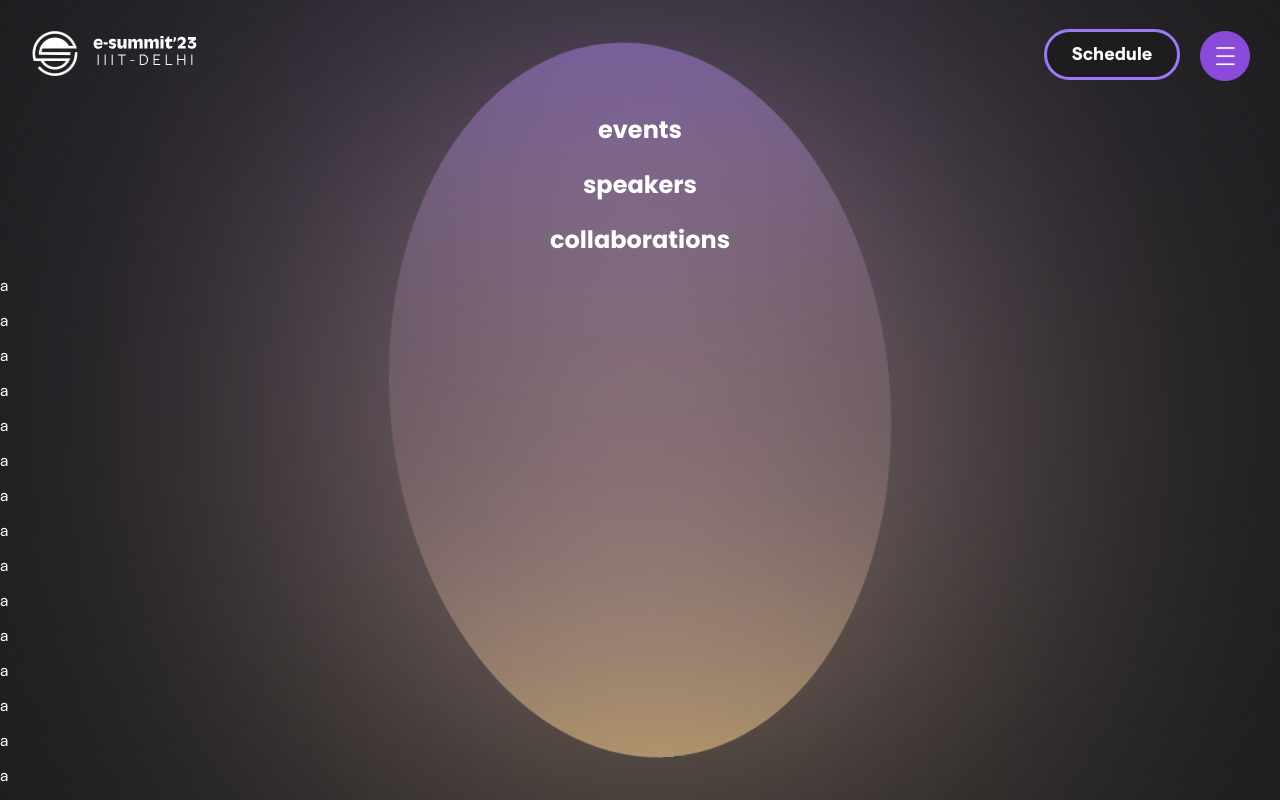
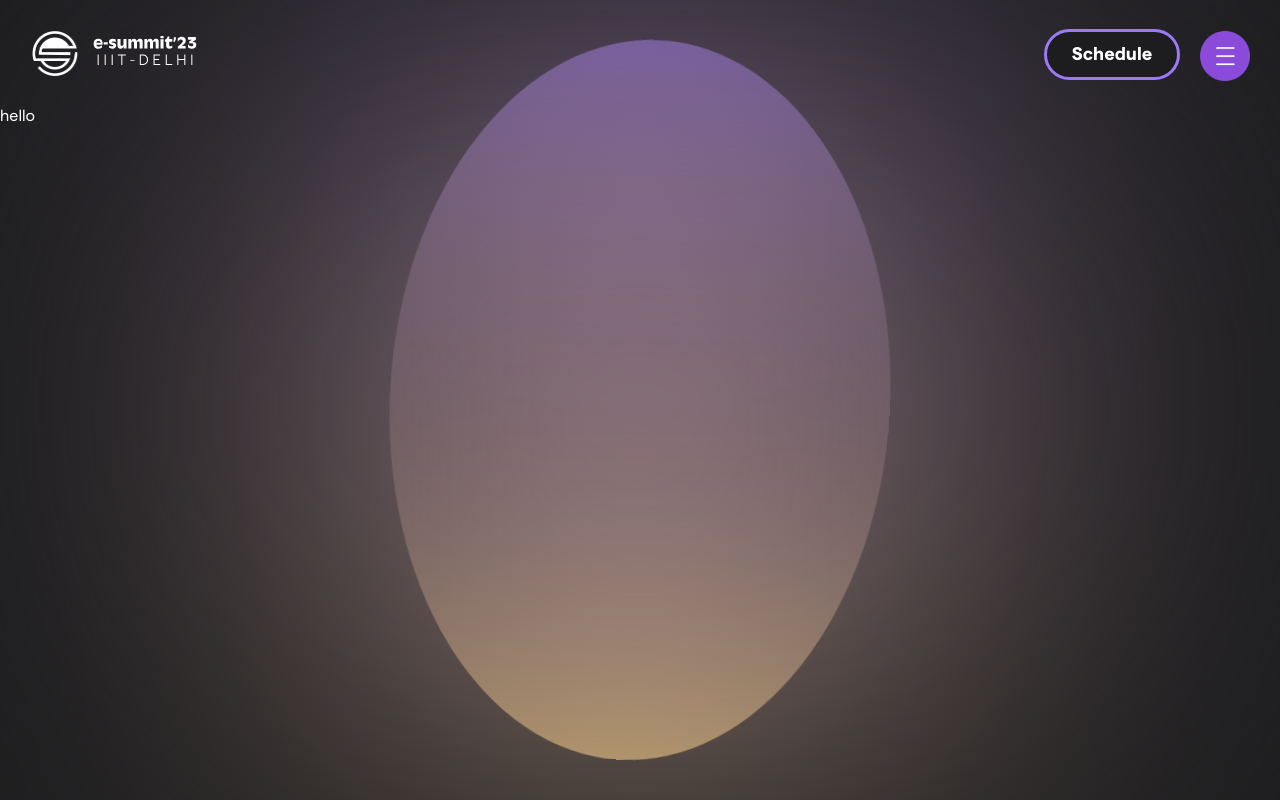
Before and after one commit to SarthakS09/techstars, a React (Create React App) app: page / in a window 1280 px wide. Shown: the top 800 px of the page. Built offline with nearby package versions, Linux system fonts and the light colour scheme.

Commit message:
added animate.css link

```diff
--- a/public/index.html
+++ b/public/index.html
@@ -18,6 +18,10 @@
     <link rel="preconnect" href="https://fonts.googleapis.com">
     <link rel="preconnect" href="https://fonts.gstatic.com" crossorigin>
     <link href="https://fonts.googleapis.com/css2?family=Poppins:wght@700&display=swap" rel="stylesheet">
+    <link
+    rel="stylesheet"
+    href="https://cdnjs.cloudflare.com/ajax/libs/animate.css/4.1.1/animate.min.css"
+    />
     <!--
       Notice the use of %PUBLIC_URL% in the tags above.
       It will be replaced with the URL of the `public` folder during the build.
--- a/src/Components/Home.jsx
+++ b/src/Components/Home.jsx
@@ -4,6 +4,10 @@
 export default function Home() {
   return (
   <>
+      <div className="landing">
+        hello
+      </div>
+
       <div className='events'>
           <h2>events</h2>
       </div>
--- a/src/Styles/Home.css
+++ b/src/Styles/Home.css
@@ -3,3 +3,7 @@
     font-weight: 700;
     text-align: center;
 }
+
+.landing {
+    height: calc(100vh - 50px);
+}
```
